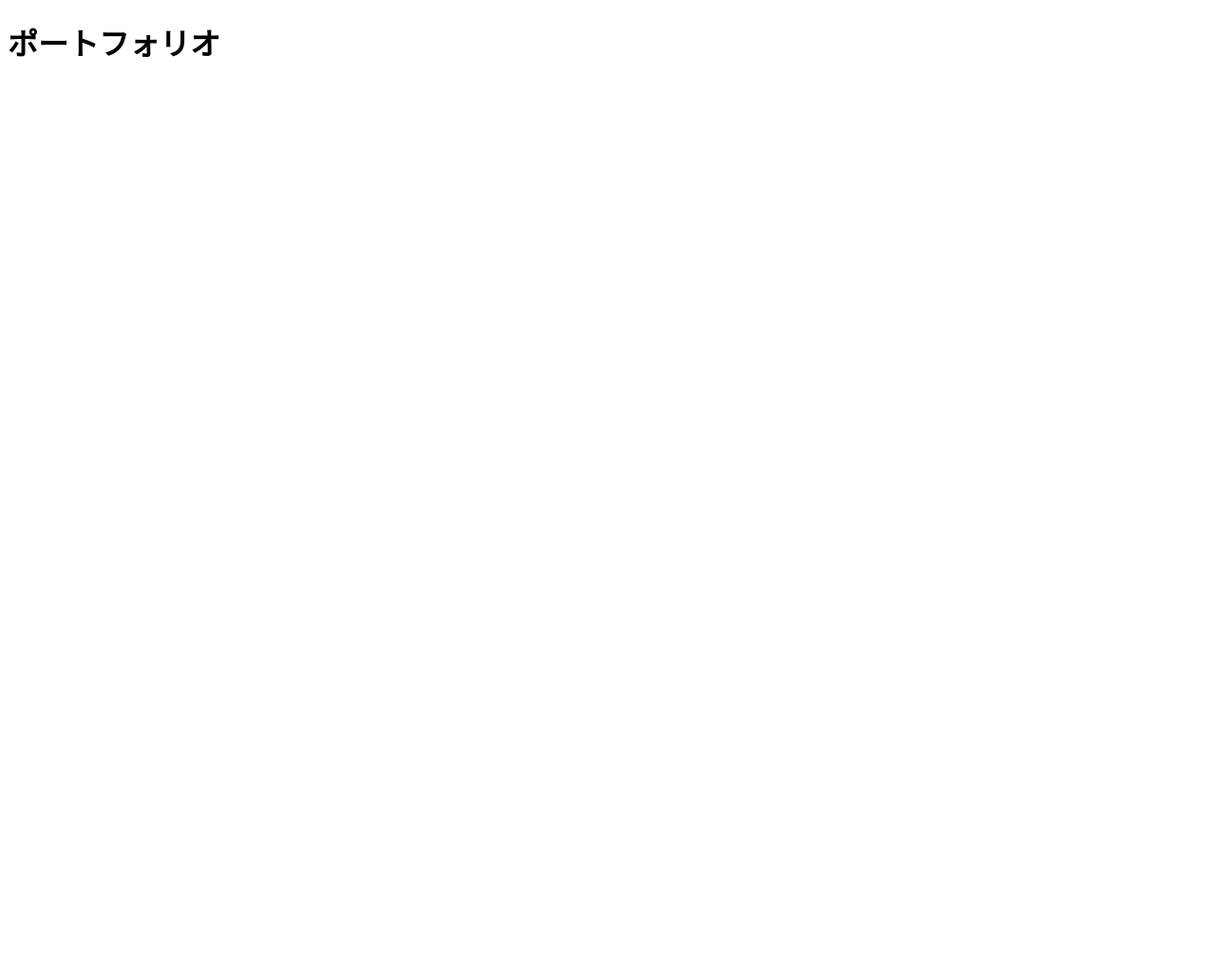
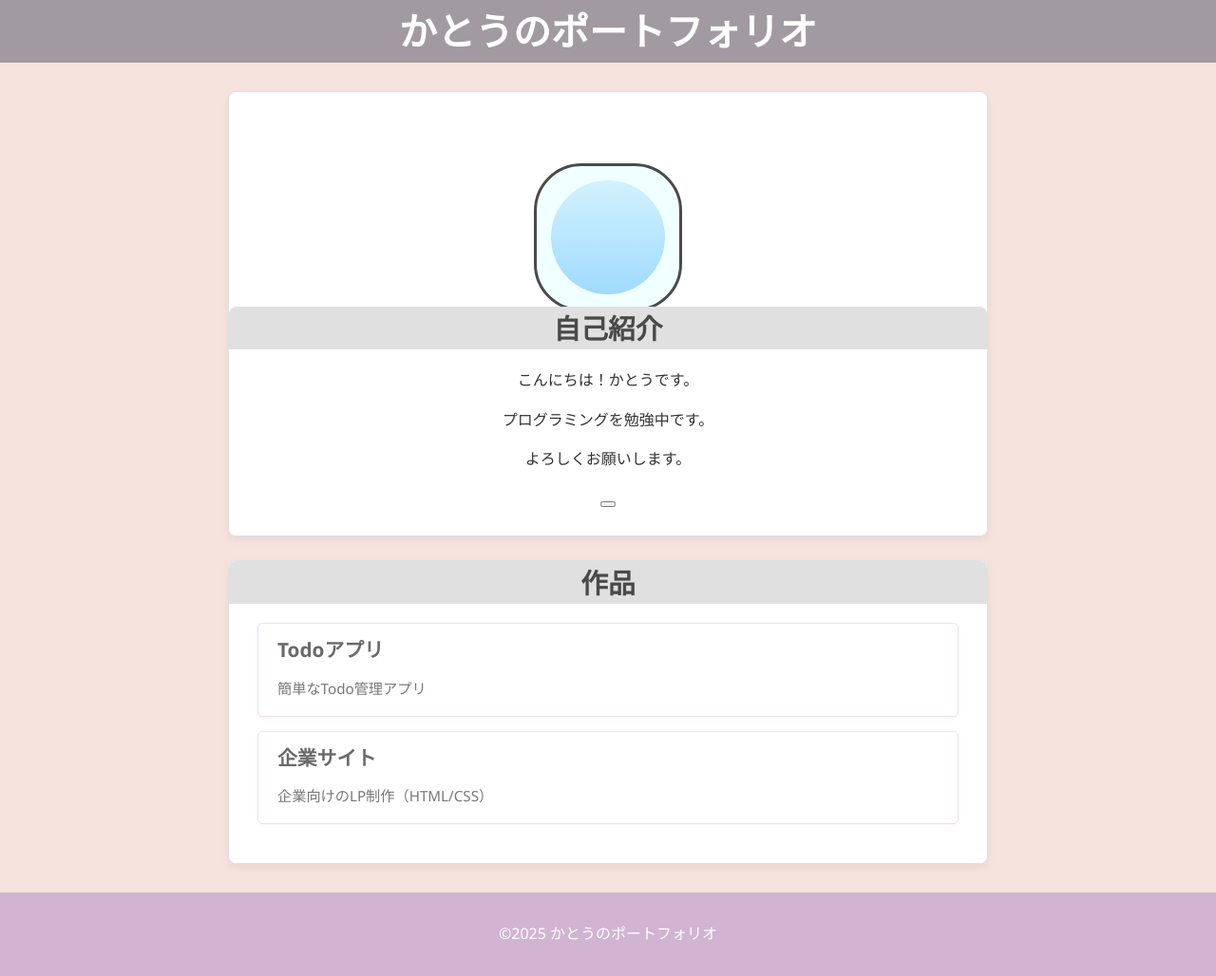
Before and after one commit to joso0826/portfolio, a plain HTML site: page index.html in a window 1280 px wide. Shown: the whole page at 95% size. Before the commit the page ends 800 px from the top, so only its background shows below. Drawn offline with Linux system fonts and the light colour scheme.

Commit message:
ベースを作成

```diff
--- a/index.html
+++ b/index.html
@@ -1,9 +1,51 @@
 <!DOCTYPE html>
 <html lang="ja">
     <head>
+        <meta charset="UTF-8">
+        <meta name="viewport"
+        content="width=device-width,initial-scale=1.0">
+        <title>かとうのポートフォリオ</title>
+        <link rel="stylesheet" href="style.css">
     </head>
     <body>
-        <h1>ポートフォリオ</h1>
+        <header>
+            <h1>かとうのポートフォリオ</h1>
+        </header>
+
+        <main>
+            <section class="profile-section">
+                <div class="profile-image">
+                    <div class="placeholder-image"></div>
+                </div>
+                <h2>自己紹介</h2>
+                <p>こんにちは！かとうです。</p>
+                <p>プログラミングを勉強中です。</p>
+                <p>よろしくお願いします。</p>
+                <button id="changeColorBtn"></button>
+            </section>
+
+            <section class="works-section">
+                <h2>作品</h2>
+                <ul>
+                    <li>
+                        <h3>Todoアプリ</h3>
+                        <p>簡単なTodo管理アプリ</p>
+                    </li>
+                    <li>
+                        <h3>企業サイト</h3>
+                        <p>企業向けのLP制作（HTML/CSS）</p>
+                    </li>
+                </ul>
+            </section>
+
+        </main>
+
+        <footer>
+            <p>&copy;2025 かとうのポートフォリオ</p>
+        </footer>
+
+     <script src="script.js"></script>
+
     </body>
-    </head>
+
 </html>
--- /dev/null
+++ b/script.js
@@ -0,0 +1,2 @@
+const changeColorBtn =document.getElementById('changeColorBtn');
+changeColorBtn.addEventListener('click',() =>{document.body.style.backgroundColor = '#E0F5FF';});
--- /dev/null
+++ b/style.css
@@ -0,0 +1,114 @@
+/*基本的なスタイル*/
+body{
+    font-family: 'Segoe UI', Tahoma, Geneva, Verdana, sans-serif;
+    margin:0;
+    background-color:#f6e3de;
+    color:#333;
+    line-height:1.6rem;
+}
+
+/*ヘッダーのスタイル*/
+header{
+    background-color: #a19aa0;
+    color:white;
+    padding: 20px 0;
+    text-align: center;
+    box-shadow: 0 2px 4px rbga(0,0,0,0.1);
+}
+
+header h1{
+    margin: 0;
+    font-size: 2.5rem;
+}
+
+/*メインコンテンツのスタイル*/
+main{
+    max-width: 800px;
+    margin: 30px auto;
+    padding: 0 20px;
+}
+
+/*セクション共通のスタイル*/
+section{
+background-color:#ffffff;
+border-radius: 8px;
+padding: 25px 30px;
+margin-bottom: 25px;
+box-shadow: 0 4px 8px rgba(0, 0, 0, 0.05);
+border:1px solid #e0e0e0
+}
+
+section h2{
+    background-color: #e0e0e0;
+    color: #4a4a4a;
+    padding: 10px 15px;
+    margin: -25px -30px 20px;
+    border-top-left-radius: 8px;
+    border-top-right-radius: 8px;
+    text-align: center;
+    font-size: 1.8rem;
+}
+
+/*プロフィールのセクションのスタイル*/
+.profile-section{
+    text-align: center;
+}
+
+.profile-image{
+    width: 150px;
+    height: 150px;
+    background-color: azure;
+    border-radius: 50px;
+    margin: 50px auto 20px;
+    display: flex;
+    justify-content: center;
+    align-items: center;
+    overflow: hidden;
+    border: 3px solid #4a4a4a;
+}
+
+.placeholder-image{
+    width: 80%;
+    height: 80%;
+    background: linear-gradient(to bottom,#d2f2ff 0%,#a0daff 100%);
+    border-radius: 50%;
+    position: relative;
+    box-shadow: inset 0 0 10px rgba(0, 0, 0, 0.01);
+}
+
+/*作品セクションのスタイル*/
+.works-section ul{
+    list-style: none;
+    padding:0;
+}
+
+.works-section li{
+    background-color: #ffffff;
+    border: 1px solid #f0e0f0;
+    border-radius: 5px;
+    padding: 15px 20px;
+    margin-bottom: 15px;
+    box-shadow: 0 2px 4px rgba(0, 0, 0, 0.03);
+}
+
+.works-section li h3{
+    color: #6a6a6a;
+    margin-top: 0;
+    margin-bottom: 5px;
+    font-size: 1.3rem;
+}
+
+.works-section li p{
+    color: #777;
+    font-size: 0.95rem;
+    margin-bottom: 0;
+}
+
+/*フッターのスタイル*/
+footer{
+    background-color: #d1b4d1;
+    color: white;
+    text-align: center;
+    padding: 15px 0;
+    margin-top: 30px;
+}
```
